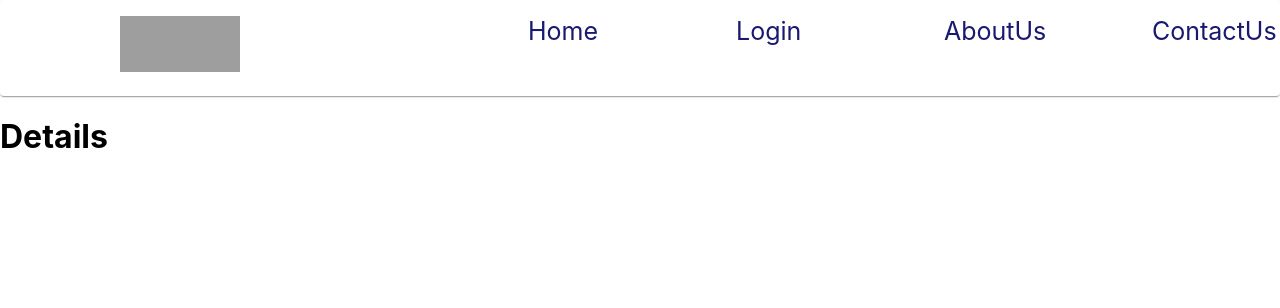
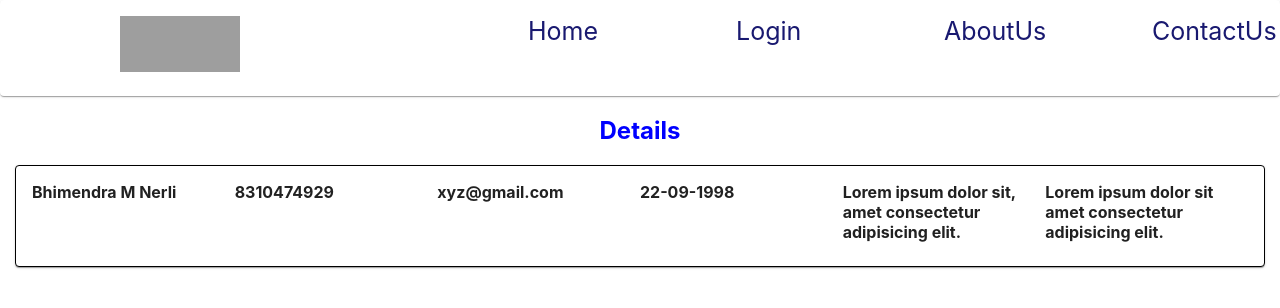
Before and after one commit to Pravin0545/HMS, a React (Create React App) app: page /administration/patientdetails/details in a window 1280 px wide. Shown: the top 308 px of the page. Built offline with nearby package versions, Linux system fonts and the light colour scheme; grey boxes are pictures that could not be loaded.

Commit message:
done with appointment details login

```diff
--- a/src/Component/Administration/Patient/Details.jsx
+++ b/src/Component/Administration/Patient/Details.jsx
@@ -1,9 +1,35 @@
 import React from "react";
+import { Card,CardContent,Grid } from "@mui/material";
 
 export const Details = () => {
   return (
     <div>
-      <h1>Details</h1>
+      <h2 style={{textAlign:"center",color:"blue"}}>Details</h2>
+      <Card className="patientdetails1">
+        <CardContent className="patientdetails">
+          <Grid container>
+            <Grid item xs={2}>
+              <h4>Bhimendra M Nerli</h4>
+            </Grid>
+            <Grid item xs={2}>
+              <h4>8310474929</h4>
+            </Grid>
+            <Grid item xs={2}>
+              <h4>xyz@gmail.com</h4>
+            </Grid>
+            <Grid item xs={2}>
+              <h4>22-09-1998</h4>
+            </Grid>
+            <Grid item xs={2}>
+              <h4>Lorem ipsum dolor sit, amet consectetur adipisicing elit.</h4>
+            </Grid>
+            <Grid item xs={2}>
+              <h4>Lorem ipsum dolor sit amet consectetur adipisicing elit.</h4>
+            </Grid>
+          </Grid>
+        </CardContent>
+      </Card>
+
     </div>
   );
 };
--- a/src/Component/Administration/Patient/NewAppointment.jsx
+++ b/src/Component/Administration/Patient/NewAppointment.jsx
@@ -4,7 +4,7 @@ import { Grid,TextField,Button } from "@mui/material";
 export const NewAppointment = () => {
   return(
   <div >
-    <h2 style={{textAlign:"center",color:"red"}}>NewAppointment</h2>
+    <h2 style={{textAlign:"center",color:"blue"}}>NewAppointment</h2>
     <div className="appointmentapplication">
     <Grid container>
       <Grid item xs={2}></Grid>
--- a/src/Component/Common.css
+++ b/src/Component/Common.css
@@ -97,4 +97,12 @@ a {
     padding: 15px;
     margin-left: 10%;
     margin-right: 10%;
+
 }
+.patientdetails1{
+    margin: 15px;
+    border: 1px solid black;
+}
+.patientdetails h4{
+    margin: 0;
+}
--- a/src/Component/Home/Login.jsx
+++ b/src/Component/Home/Login.jsx
@@ -6,9 +6,11 @@ import { Footer } from "./Footer";
 export const Login = () => {
   const [username,setUsername]=useState()
   const [password,setPassword]=useState()
-  const[isvalid,setIsvalid]=useState(true)
-console.log(username)
-console.log(password)
+
+  const handelreset=()=>{
+    setPassword("")
+    setUsername("")
+  }
   return (
     <div>
       <div>
@@ -20,7 +22,7 @@ console.log(password)
                 <h3>Enter UserName</h3>
                 </Grid>
                 <Grid item xs={6}>
-                    <TextField label="Enter UserName" variant="outlined" onChange={(e)=>setUsername(e.target.value)}></TextField>
+                    <TextField label="Enter UserName" variant="outlined" value={username} onChange={(e)=>setUsername(e.target.value)}></TextField>
                 </Grid>
             </Grid><br />
             <Grid container spacing={2}>
@@ -30,7 +32,7 @@ console.log(password)
                 <h3>Enter Password</h3>
                 </Grid>
                 <Grid item xs={6}>
-                    <TextField label="Enter Password" variant="outlined" onChange={(e)=>setPassword(e.target.value)}></TextField>
+                    <TextField label="Enter Password" variant="outlined" value={password} onChange={(e)=>setPassword(e.target.value)}></TextField>
                 </Grid>
             </Grid><br />
             <Grid container spacing={2}>
@@ -41,11 +43,13 @@ console.log(password)
               <Link to="/login/administration"><Button variant="contained">Login</Button></Link>:null
                   }
                 </Grid>
+                <Grid item xs={1}>
+                  <Button variant="contained" onClick={()=>handelreset()}>RESET</Button>
+                </Grid>
                 <Grid item xs={2}>
-                    <Button variant="contained">Cancel</Button>
-                </Grid>
-                <Grid item xs={4}>
-                   <Button variant="contained">Sign-Up</Button>
+                  <Link to="/">
+                   <Button variant="contained">CANCEL</Button>
+                   </Link>
                 </Grid>
             </Grid>
             <br />
```
